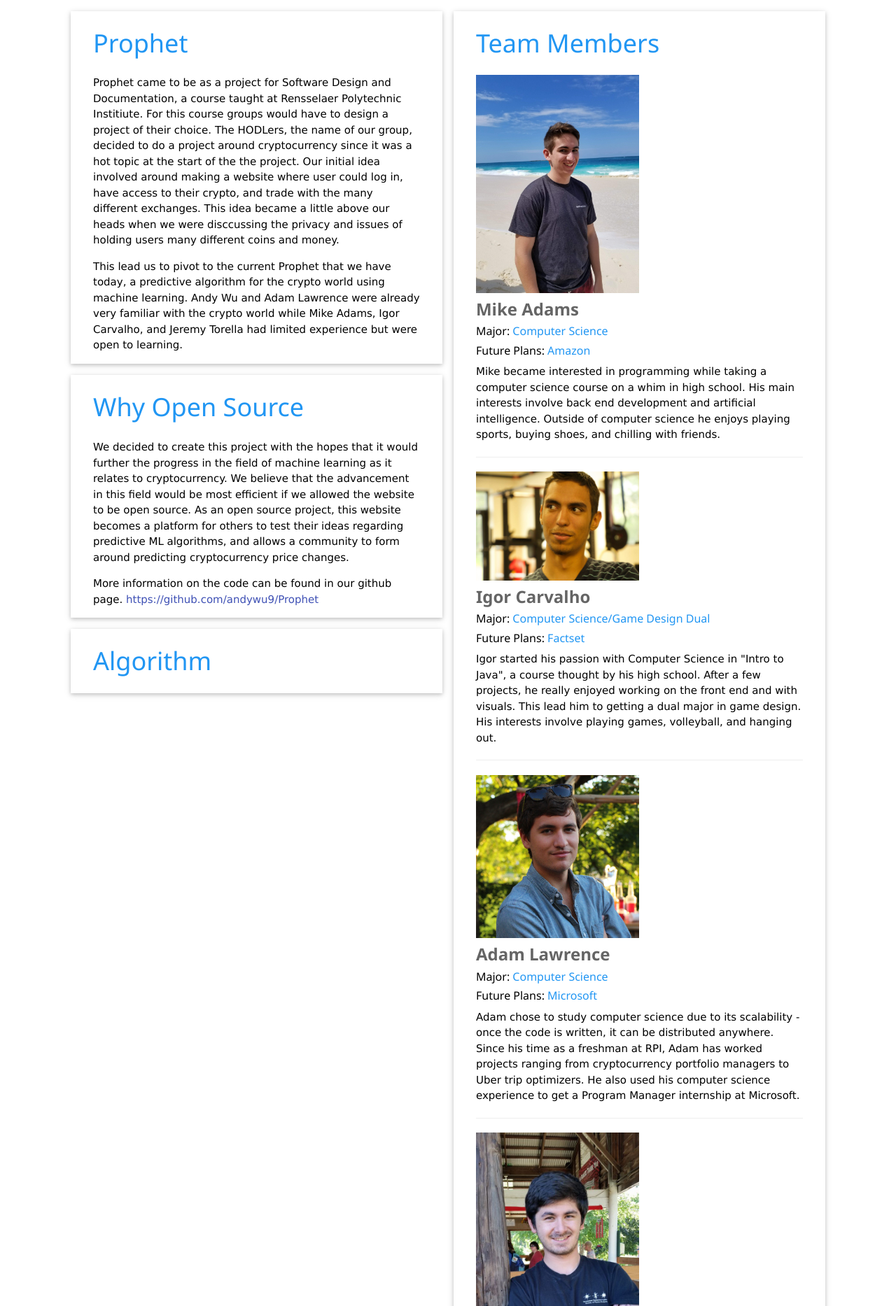
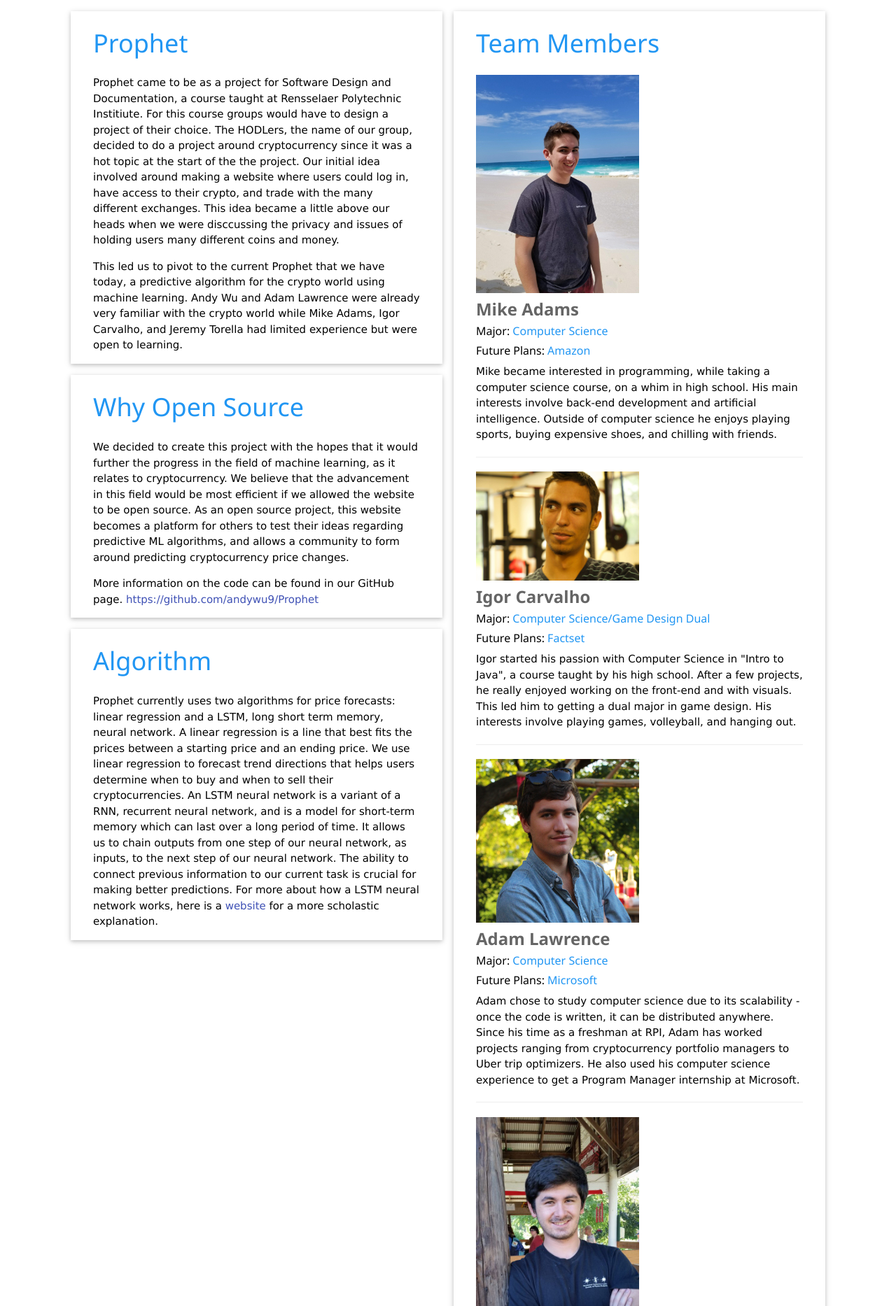
Before and after one commit to andywu9/Prophet, a Django app: page /about/ in a window 1280 px wide. Shown: the part 53-1920 px from the top of the page at 70% size. Run offline with Django 3.2, Linux system fonts and the light colour scheme; some libraries are stand-ins or nearby versions.

Commit message:
Added a algorithm description to our About page

```diff
--- a/prophet/templates/pages/about.html
+++ b/prophet/templates/pages/about.html
@@ -15,19 +15,41 @@
       <div class="w3-container w3-card w3-white w3-margin-bottom">
         <h1 class="w3-text-blue w3-padding-16"><i class="w3-margin-right"></i>Prophet</h1>
         <div class="w3-container">
-         <p>Prophet came to be as a project for Software Design and Documentation, a course taught at Rensselaer Polytechnic Institiute. For this course groups would have to design a project of their choice. The HODLers, the name of our group, decided to do a project around cryptocurrency since it was a hot topic at the start of the the project. Our initial idea involved around making a website where user could log in, have access to their crypto, and trade with the many different exchanges. This idea became a little above our heads when we were disccussing the privacy and issues of holding users many different coins and money. </p>
-         <p>This lead us to pivot to the current Prophet that we have today, a predictive algorithm for the crypto world using machine learning. Andy Wu and Adam Lawrence were already very familiar with the crypto world while Mike Adams, Igor Carvalho, and Jeremy Torella had limited experience but were open to learning. </p>
+         <p>Prophet came to be as a project for Software Design and Documentation, a course taught at Rensselaer Polytechnic Institiute. For this course groups
+             would have to design a project of their choice. The HODLers, the name of our group, decided to do a project around cryptocurrency since it was a hot
+             topic at the start of the the project. Our initial idea involved around making a website where users could log in, have access to their crypto, and
+             trade with the many different exchanges. This idea became a little above our heads when we were disccussing the privacy and issues of holding users
+             many different coins and money.
+         </p>
+         <p>This led us to pivot to the current Prophet that we have today, a predictive algorithm for the crypto world using machine learning. Andy Wu and Adam
+             Lawrence were already very familiar with the crypto world while Mike Adams, Igor Carvalho, and Jeremy Torella had limited experience but were open to
+             learning.
+         </p>
         </div>
       </div>
       <div class="w3-container w3-card w3-white w3-margin-bottom">
         <h1 class="w3-text-blue w3-padding-16"><i class="w3-margin-right"></i>Why Open Source</h1>
         <div class="w3-container">
-        <p> We decided to create this project with the hopes that it would further the progress in the field of machine learning as it relates to cryptocurrency. We believe that the advancement in this field would be most efficient if we allowed the website to be open source. As an open source project, this website becomes a platform for others to test their ideas regarding predictive ML algorithms, and allows a community to form around predicting cryptocurrency price changes.</p>
-        <p>More information on the code can be found in our github page. <a class="w3-text-indigo" href="https://github.com/andywu9/Prophet">https://github.com/andywu9/Prophet</a> </p>
+         <p> We decided to create this project with the hopes that it would further the progress in the field of machine learning, as it relates to cryptocurrency.
+            We believe that the advancement in this field would be most efficient if we allowed the website to be open source. As an open source project, this
+            website becomes a platform for others to test their ideas regarding predictive ML algorithms, and allows a community to form around predicting
+            cryptocurrency price changes.
+         </p>
+        <p>More information on the code can be found in our GitHub page. <a class="w3-text-indigo" href="https://github.com/andywu9/Prophet">https://github.com/andywu9/Prophet</a> </p>
     </div>
       </div>
       <div class="w3-container w3-card w3-white w3-margin-bottom">
         <h1 class="w3-text-blue w3-padding-16"><i class="w3-margin-right"></i>Algorithm</h1>
+        <div class="w3-container">
+         <p>Prophet currently uses two algorithms for price forecasts: linear regression and a LSTM, long short term memory, neural network. A linear regression
+             is a line that best fits the prices between a starting price and an ending price. We use linear regression to forecast trend directions that helps
+             users determine when to buy and when to sell their cryptocurrencies. An LSTM neural network is a variant of a RNN, recurrent neural network, and
+             is a model for short-term memory which can last over a long period of time. It allows us to chain outputs from one step of our neural network, as
+             inputs, to the next step of our neural network. The ability to connect previous information to our current task is crucial for making better
+             predictions. For more about how a LSTM neural network works, here is a <a class="w3-text-indigo" href="http://colah.github.io/posts/2015-08-Understanding-LSTMs/">website</a>
+             for a more scholastic explanation.
+         </p>
+        </div>
       </div>
 
     <!-- End Left Column -->
@@ -46,7 +68,10 @@
           <h3 class="w3-opacity"><b>Mike Adams</b></h3>
           <h6 class="w3-text-black">Major: <span class="w3-text-blue">Computer Science</span></h6>
           <h6 class="w3-text-black">Future Plans: <span class="w3-text-blue">Amazon</span></h6>
-          <p class="w3-text-black">Mike became interested in programming while taking a computer science course on a whim in high school. His main interests involve back end development and artificial intelligence. Outside of computer science he enjoys playing sports, buying shoes, and chilling with friends.</p>
+          <p class="w3-text-black">Mike became interested in programming, while taking a computer science course, on a whim in high school. His main interests
+              involve back-end development and artificial intelligence. Outside of computer science he enjoys playing sports, buying expensive shoes, and
+              chilling with friends.
+          </p>
           <hr>
         </div>
         <div class="w3-container">
@@ -57,7 +82,10 @@
           <h3 class="w3-opacity"><b>Igor Carvalho</b></h3>
           <h6 class="w3-text-black">Major: <span class="w3-text-blue">Computer Science/Game Design Dual</span></h6>
           <h6 class="w3-text-black">Future Plans: <span class="w3-text-blue">Factset</span></h6>
-          <p class="w3-text-black">Igor started his passion with Computer Science in "Intro to Java", a course thought by his high school. After a few projects, he really enjoyed working on the front end and with visuals. This lead him to getting a dual major in game design. His interests involve playing games, volleyball, and hanging out. </p>
+          <p class="w3-text-black">Igor started his passion with Computer Science in "Intro to Java", a course taught by his high school. After a few projects,
+              he really enjoyed working on the front-end and with visuals. This led him to getting a dual major in game design. His interests involve playing games,
+              volleyball, and hanging out.
+          </p>
           <hr>
         </div>
         <div class="w3-container">
@@ -68,7 +96,10 @@
           <h3 class="w3-opacity"><b>Adam Lawrence</b></h3>
           <h6 class="w3-text-black">Major: <span class="w3-text-blue">Computer Science</span></h6>
           <h6 class="w3-text-black">Future Plans: <span class="w3-text-blue">Microsoft</span></h6>
-          <p class="w3-text-black">Adam chose to study computer science due to its scalability  - once the code is written, it can be distributed anywhere. Since his time as a freshman at RPI, Adam has worked projects ranging from cryptocurrency portfolio managers to Uber trip optimizers. He also used his computer science experience to get a Program Manager internship at Microsoft.</p>
+          <p class="w3-text-black">Adam chose to study computer science due to its scalability  - once the code is written, it can be distributed anywhere.
+              Since his time as a freshman at RPI, Adam has worked projects ranging from cryptocurrency portfolio managers to Uber trip optimizers. He also used
+              his computer science experience to get a Program Manager internship at Microsoft.
+          </p>
           <hr>
         </div>
         <div class="w3-container">
@@ -79,7 +110,10 @@
           <h3 class="w3-opacity"><b>Jeremy Torella</b></h3>
           <h6 class="w3-text-black">Major: <span class="w3-text-blue">Computer Science</span></h6>
           <h6 class="w3-text-black">Future Plans: <span class="w3-text-blue">Wayfair</span></h6>
-          <p class="w3-text-black">Jeremy began developing in his junior year of high school, in a prep course for an AP computer science course. In college he continued his passion for computer science at RPI and worked for many companies like Cisco and the NYS Department of Labor. In his senior year, he was hired by Wayfair to pursue a career in software development after graduation.</p>
+          <p class="w3-text-black">Jeremy began developing in his junior year of high school, in a prep course for an AP computer science class. In college
+              he continued his passion for computer science at RPI and worked for many companies like Cisco and the NYS Department of Labor. In his senior year,
+              he was hired by Wayfair to pursue a career in software development after graduation.
+          </p>
           <hr>
         </div>
         <div class="w3-container">
@@ -90,7 +124,9 @@
           <h3 class="w3-opacity"><b>Andy Wu</b></h3>
           <h6 class="w3-text-black">Major: <span class="w3-text-blue">Computer Science</span></h6>
           <h6 class="w3-text-black">Future Plans: <span class="w3-text-blue">Amazon</span></h6>
-          <p class="w3-text-black">Andy’s passion for computer science was ignited when he attempted to create a private server for a game he loved to played in middle school. He is currently invested in cryptocurrency and enjoys playing soccer and volleyball in his spare time.</p>
+          <p class="w3-text-black">Andy’s passion for computer science was ignited when he attempted to create a private server for a game he loved to play
+              in middle school. He is currently invested in cryptocurrency and enjoys playing soccer and volleyball in his spare time.
+          </p>
           <hr>
         </div>
       </div>
```
